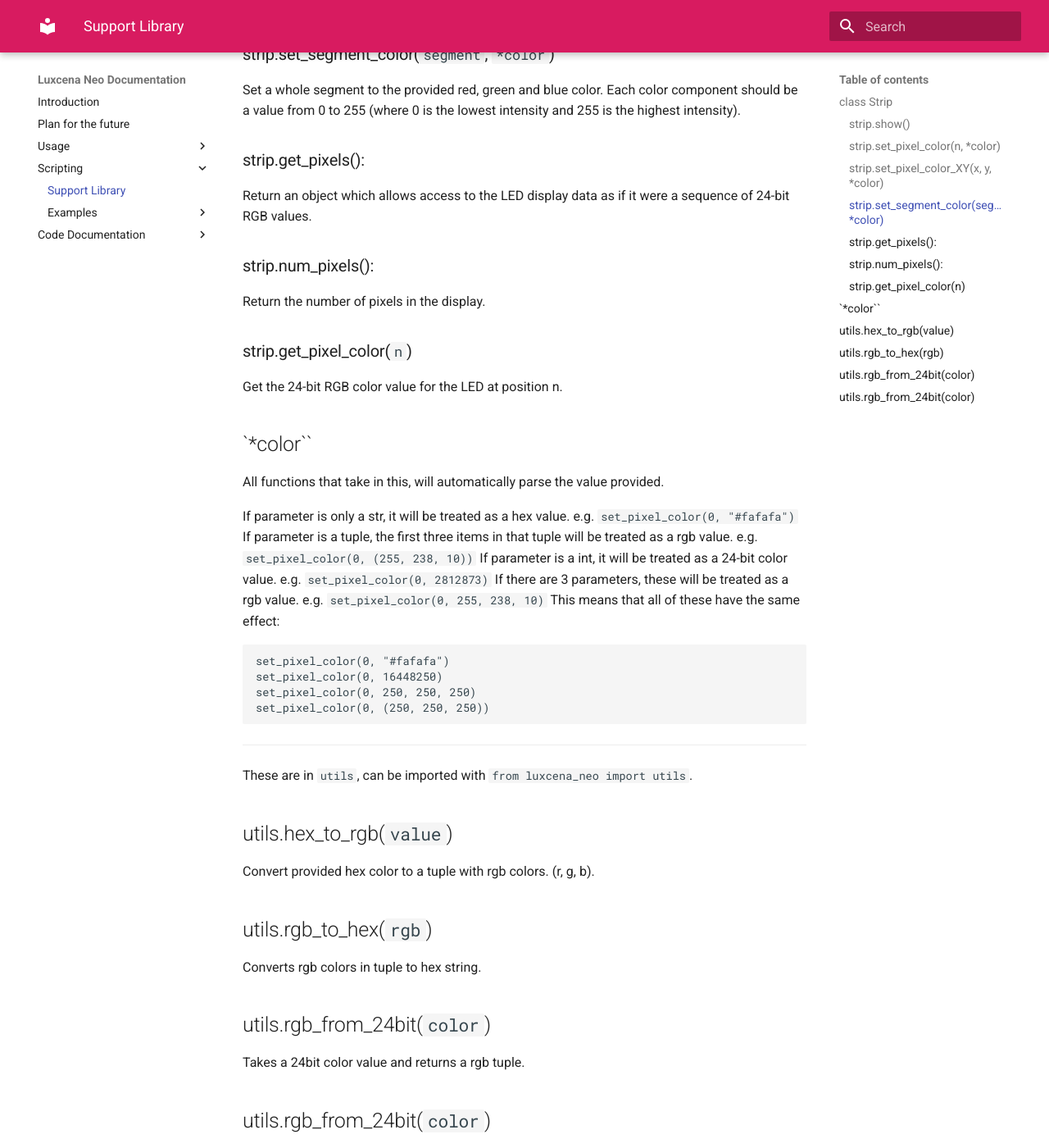
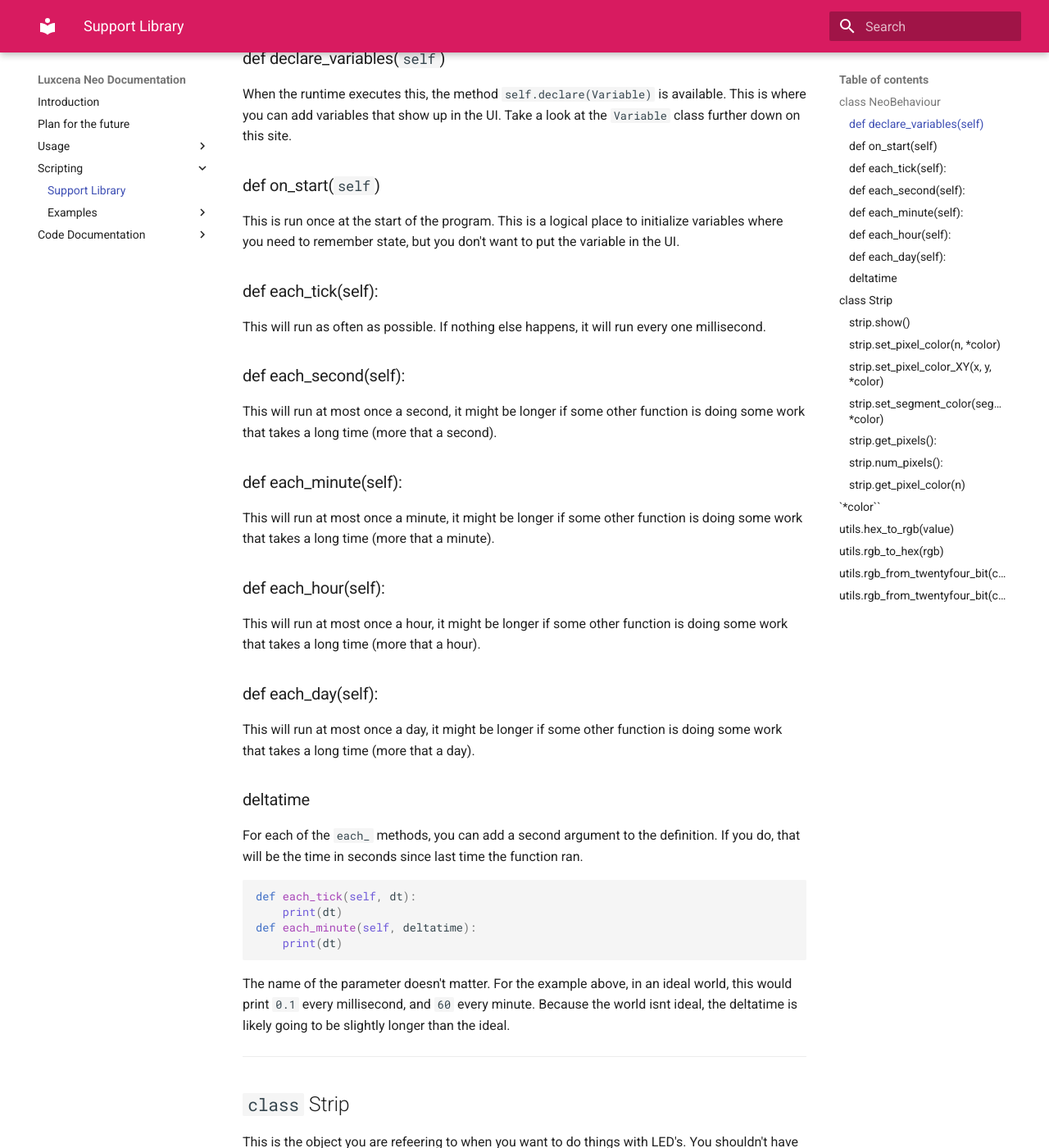
Before and after one commit to JakobST1n/Luxcena-Neo, an MkDocs documentation site: the page built from docs/Scripting/SupportLib/README.md, in a window 1280 px wide and 1400 px high, scrolled down 632 px. Shown: the whole window at 82% size. Built offline with MkDocs 1.6.1 and Material for MkDocs 9.7.7, drawn with Linux system fonts in a browser that asks for light colours; some of the changed text lies outside the part shown.

Commit message:
:memo: Update supportlib to explain new features

````diff
--- a/docs/Scripting/SupportLib/README.md
+++ b/docs/Scripting/SupportLib/README.md
@@ -1,4 +1,64 @@
 # Support Library
+
+The script/mode file has to contain a `Main` class, which is inherited from `NeoBehaviour` like this:
+```python
+from luxcena_neo import NeoBehaviour
+
+class Main(NeoBehaviour):
+    def on_start(self):
+        strip.setPixelColor(0, "#fafafa")
+
+```
+The `strip` will be available anywhere in your script whe it is started using `neo_runtime`.
+
+---
+
+## `class` NeoBehaviour
+This is the class your `Main` should inherit from.
+This has some special methods that you can override.
+
+*NOTE:* Do not override `__init__` unless you know
+what you are doing! This contains code that
+is crucial for `neo_runtime`.
+
+### def declare_variables(`self`)
+When the runtime executes this, the method `self.declare(Variable)` is available. This is where
+you can add variables that show up in the UI.
+Take a look at the `Variable` class further down on this site.
+
+### def on_start(`self`)
+This is run once at the start of the program. This is a logical place
+to initialize variables where you need to remember state, but you
+don't want to put the variable in the UI.
+
+### def each_tick(self):
+This will run as often as possible. If nothing else happens, it will run every one millisecond.
+
+### def each_second(self):
+This will run at most once a second, it might be longer if some other function is doing some work that takes a long time (more that a second).
+
+### def each_minute(self):
+This will run at most once a minute, it might be longer if some other function is doing some work that takes a long time (more that a minute).
+
+### def each_hour(self):
+This will run at most once a hour, it might be longer if some other function is doing some work that takes a long time (more that a hour).
+
+### def each_day(self):
+This will run at most once a day, it might be longer if some other function is doing some work that takes a long time (more that a day).
+
+### deltatime
+For each of the `each_` methods, you can add a second argument to the
+definition. If you do, that will be the time in seconds since last time
+the function ran.
+```python
+def each_tick(self, dt):
+    print(dt)
+def each_minute(self, deltatime):
+    print(dt)
+```
+The name of the parameter doesn't matter. For the example above,
+in an ideal world, this would print `0.1` every millisecond, and `60` every minute. Because the world isnt ideal, the deltatime is likely
+going to be slightly longer than the ideal.
 
 ---
 
@@ -40,7 +100,7 @@
 If parameter is a int, it will be treated as a 24-bit color value. e.g. `set_pixel_color(0, 2812873)`
 If there are 3 parameters, these will be treated as a rgb value. e.g. `set_pixel_color(0, 255, 238, 10)`
 This means that all of these have the same effect:
-```
+```python
 set_pixel_color(0, "#fafafa")
 set_pixel_color(0, 16448250)
 set_pixel_color(0, 250, 250, 250)
@@ -57,8 +117,8 @@
 ## utils.rgb_to_hex(`rgb`)
 Converts rgb colors in tuple to hex string.
 
-## utils.rgb_from_24bit(`color`)
+## utils.rgb_from_twentyfour_bit(`color`)
 Takes a 24bit color value and returns a rgb tuple.
 
-## utils.rgb_from_24bit(`color`)
+## utils.rgb_from_twentyfour_bit(`color`)
 Takes a 24bit color value and returns a hex string.
````
